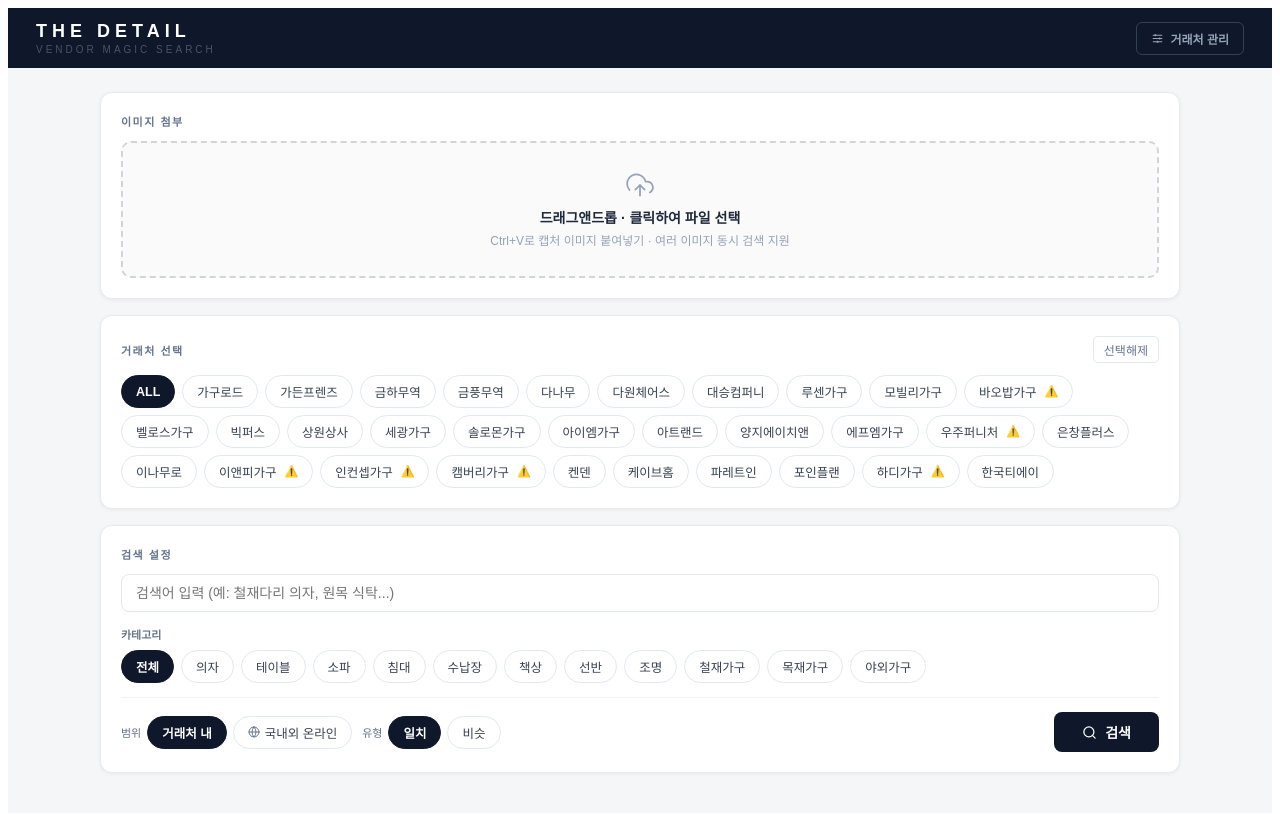
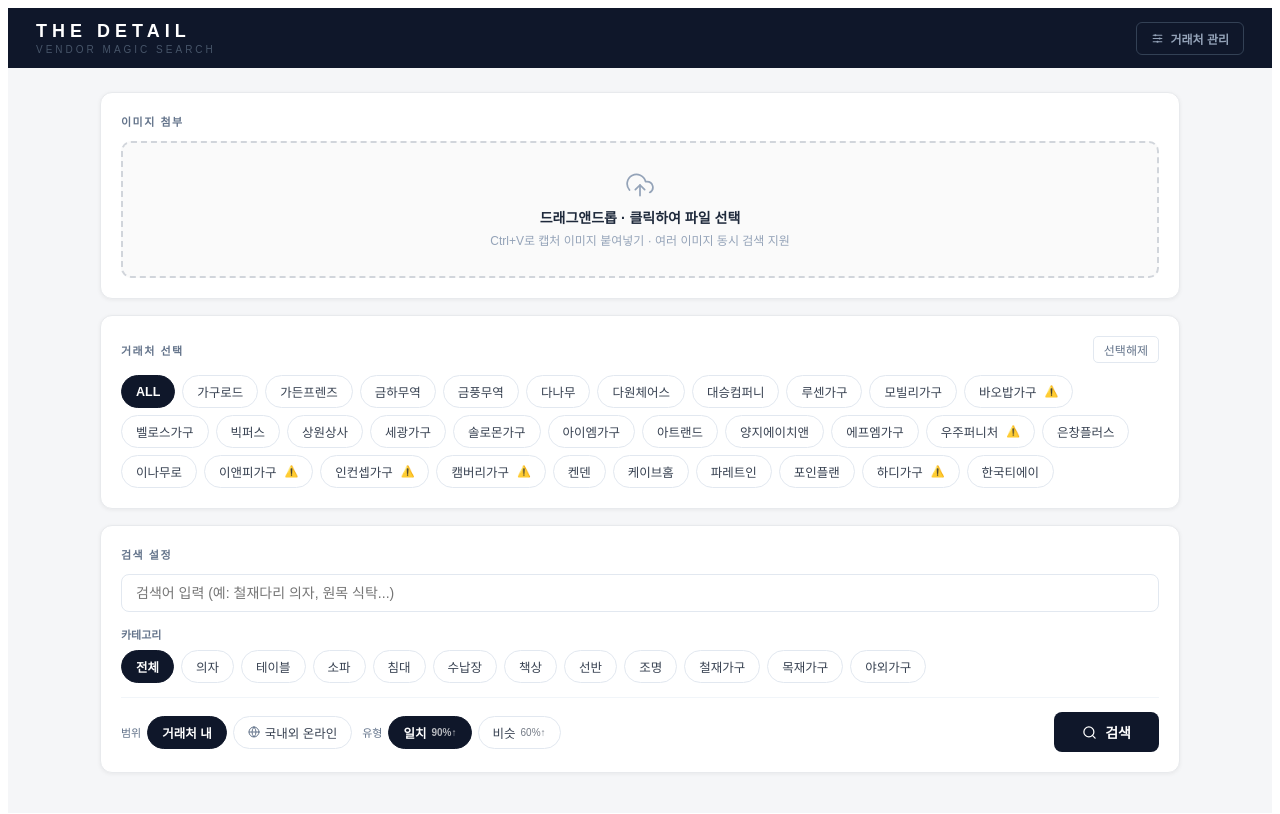
Before and after one commit to renodreamlab/vendor, a React (Vite) app: page / in a window 1280 px wide. Shown: the top 814 px of the page. Built offline with nearby package versions, Linux system fonts and the light colour scheme.

Commit message:
feat: set similarity thresholds - exact 90%+, similar 60%+

```diff
--- a/api/compare-images.js
+++ b/api/compare-images.js
@@ -1,7 +1,7 @@
 export default async function handler(req, res) {
   if (req.method !== "POST") return res.status(405).end();
 
-  const { queryImage, queryMediaType, products } = req.body;
+  const { queryImage, queryMediaType, products, minScore = 70 } = req.body;
   // products: [{imageUrl, productUrl, name, vendor}]
 
   if (!queryImage || !products?.length) return res.status(400).json({ error: "missing data" });
@@ -41,7 +41,7 @@ export default async function handler(req, res) {
           "",
           "반드시 JSON만 반환:",
           `{"matches":[{"index":1,"vendor":"업체명","productUrl":"url","reason":"형태 유사 근거","score":95}]}`,
-          "유사도 점수 70점 이상만 포함. 최대 5개."
+          `유사도 점수 ${minScore}점 이상만 포함. 최대 5개.`
         ].join("\n")
       },
       // 검색 이미지
--- a/src/App.tsx
+++ b/src/App.tsx
@@ -330,6 +330,7 @@ export default function App() {
         // Step 3: 거래처별 시각 비교 (병렬)
         setSearchStatus("이미지 유사도 비교 중...");
         const qImg = images[0];
+        const minScore = matchType === "exact" ? 90 : 60;
         const compared = await Promise.all(
           scraped.map(async (vr) => {
             if (!vr.products.length) return { ...vr, matches:[] };
@@ -339,6 +340,7 @@ export default function App() {
                 body: JSON.stringify({
                   queryImage: qImg.base64, queryMediaType: qImg.mediaType,
                   products: vr.products.map(p => ({ ...p, vendor:vr.vendor })),
+                  minScore,
                 }),
               });
               const d = await r.json();
@@ -563,8 +565,8 @@ export default function App() {
             </div>
             <div style={{ display:"flex", alignItems:"center", gap:"6px" }}>
               <span style={{ fontSize:"11px", color:MID, whiteSpace:"nowrap" }}>유형</span>
-              <Pill active={matchType === "exact"}   onClick={() => setMatchType("exact")}>일치</Pill>
-              <Pill active={matchType === "similar"} onClick={() => setMatchType("similar")}>비슷</Pill>
+              <Pill active={matchType === "exact"}   onClick={() => setMatchType("exact")}>일치 <span style={{ opacity:0.7, fontSize:"10px" }}>90%↑</span></Pill>
+              <Pill active={matchType === "similar"} onClick={() => setMatchType("similar")}>비슷 <span style={{ opacity:0.7, fontSize:"10px" }}>60%↑</span></Pill>
             </div>
             <button onClick={handleSearch} disabled={isSearching} style={{ marginLeft:"auto", display:"flex", alignItems:"center", gap:"8px", padding:"10px 28px", background: isSearching ? MID : DARK, color:"#fff", border:"none", borderRadius:"8px", fontSize:"14px", fontWeight:700, cursor: isSearching ? "not-allowed" : "pointer" }}>
               <IcSearch size={15} c="#fff" /> {isSearching ? "검색 중..." : "검색"}
```
